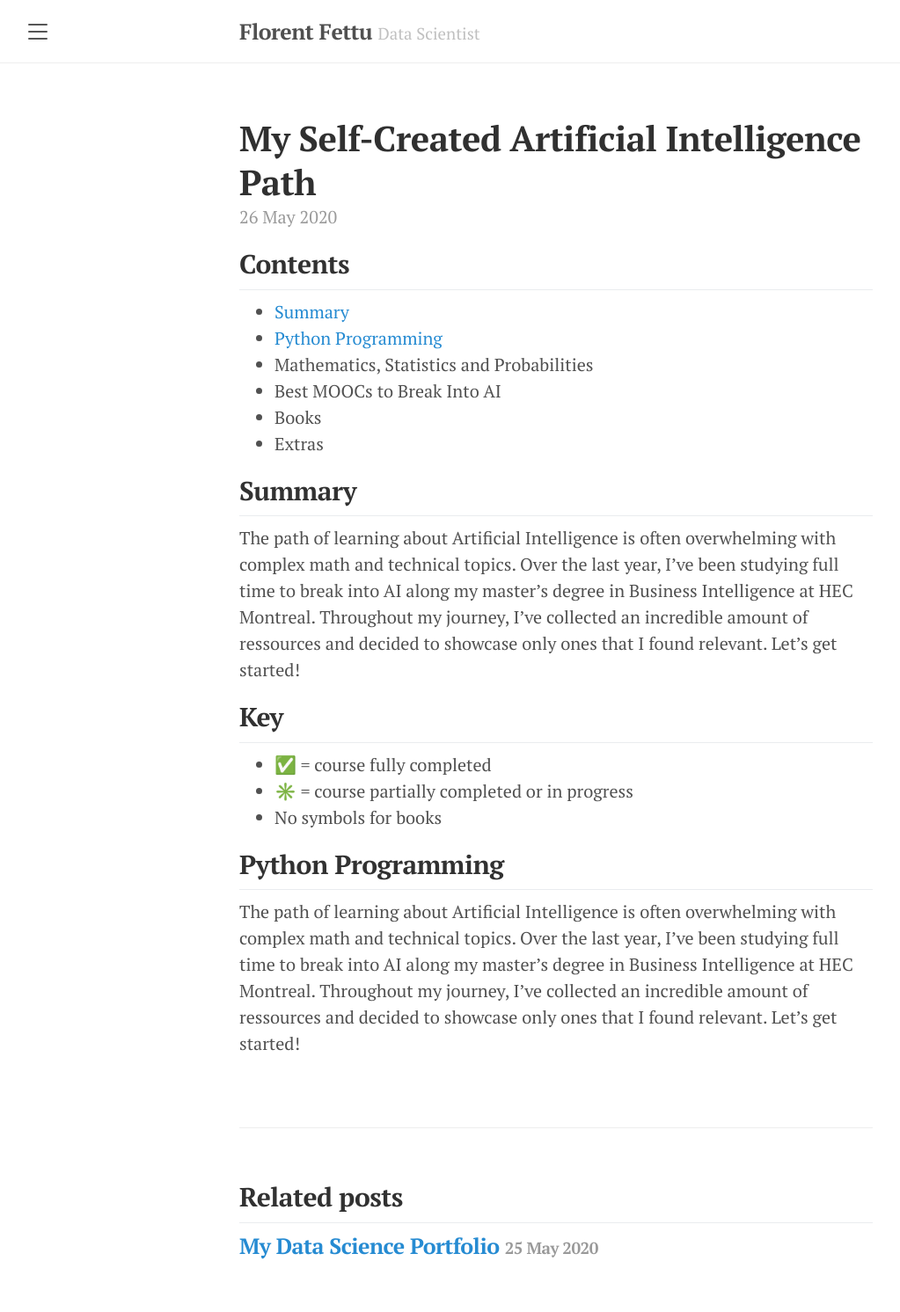
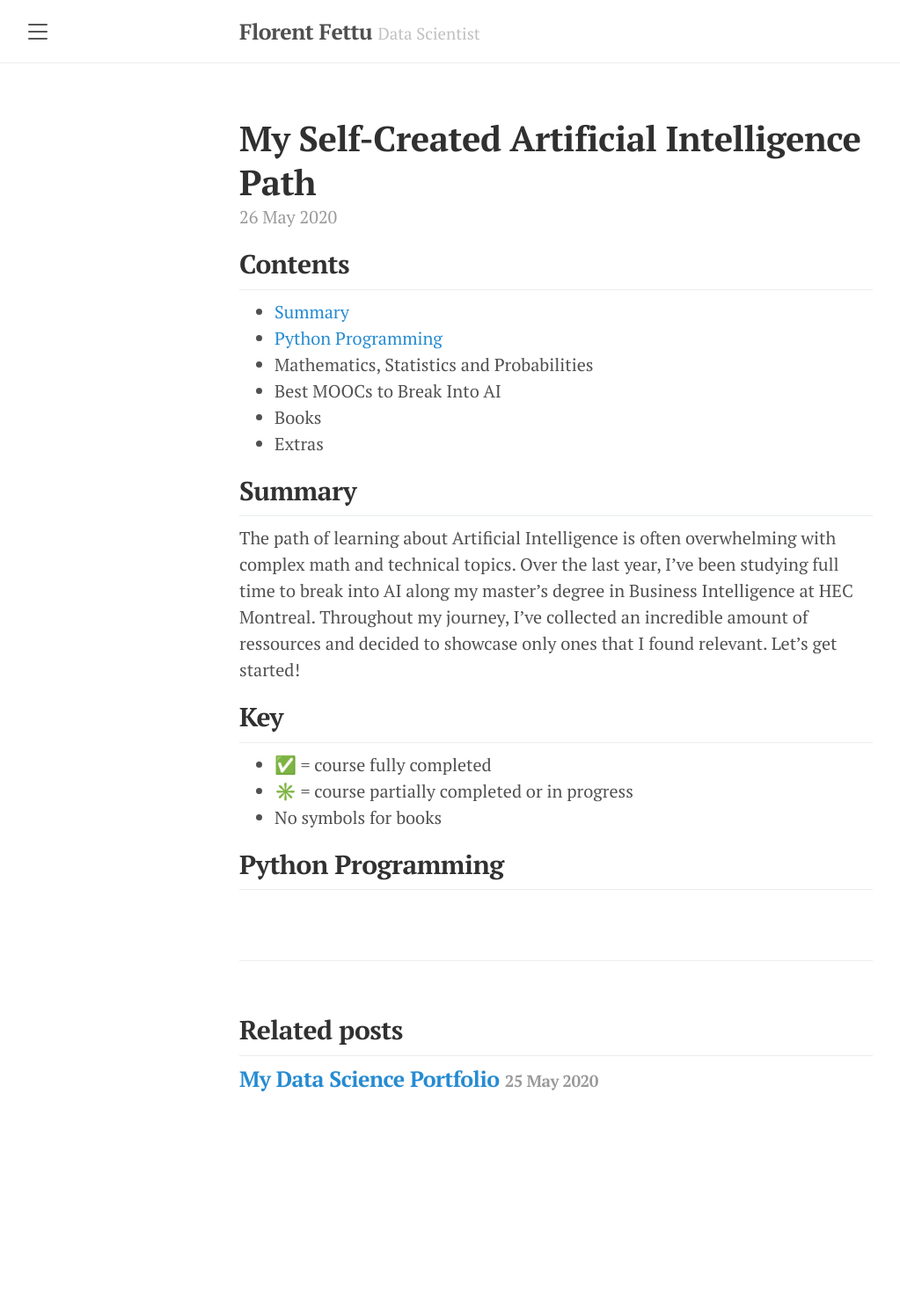
Before and after one commit to florentfettu/florentfettu.github.io, a Jekyll site: the page built from _posts/2020-05-26-my-self-created-artificial-intelligence-path.md, in a window 1280 px wide. Shown: the whole page at 88% size, without its empty margins (8-1031 px from the left). Built offline with Jekyll 4.4.1, drawn with Linux system fonts in a browser that asks for light colours; nearby versions of some CDN libraries; after the commit the page ends 1302 px from its top, so only the background shows below that.

Commit message:
Update 2020-05-26-my-self-created-artificial-intelligence-path.md

```diff
--- a/_posts/2020-05-26-my-self-created-artificial-intelligence-path.md
+++ b/_posts/2020-05-26-my-self-created-artificial-intelligence-path.md
@@ -22,5 +22,3 @@ The path of learning about Artificial Intelligence is often overwhelming with co
 * No symbols for books
 
 ## Python Programming
-
-The path of learning about Artificial Intelligence is often overwhelming with complex math and technical topics. Over the last year, I’ve been studying full time to break into AI along my master’s degree in Business Intelligence at HEC Montreal. Throughout my journey, I’ve collected an incredible amount of ressources and decided to showcase only ones that I found relevant. Let’s get started!
```
